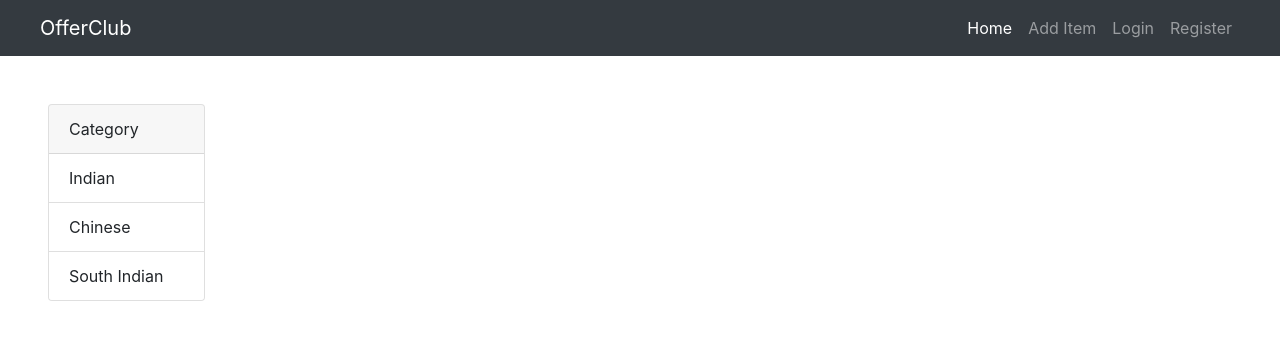
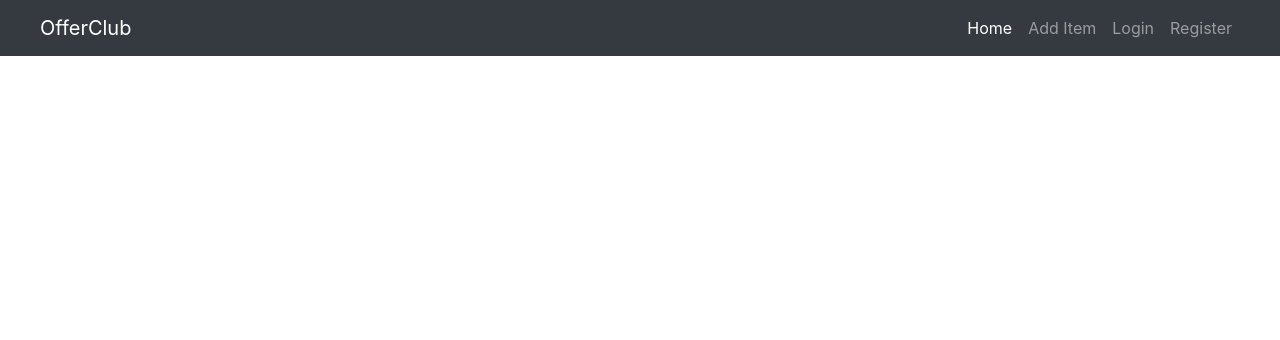
Before and after one commit to Bugswriter/offerclub, a Flask app: page / in a window 1280 px wide. Shown: the top 340 px of the page. Run offline with Flask 2, Linux system fonts and the light colour scheme; data that the repository does not hold is empty; some libraries are stand-ins or nearby versions.

Commit message:
Its done

```diff
--- a/hungrynigga/items/routes.py
+++ b/hungrynigga/items/routes.py
@@ -31,6 +31,7 @@ def menu():
 			x['realprice'] = item.getOffer()
 			x['category'] = item.category
 			x['exp'] = item.date
+			x['discription'] = item.discription
 			x['cart'] = False
 			x['rating_color'] = item.getRatingColor()
 			for c in cart:
@@ -79,7 +80,6 @@ def addcart():
 	item['quantity'] = quantity
 	item['realprice'] = itemObj.getOffer()
 	item['added'] = added
-	item['veg'] = itemObj.veg
 	item['mrptotal'] = x[0]
 	item['realtotal'] = x[1]
 
--- a/hungrynigga/static/js/script.js
+++ b/hungrynigga/static/js/script.js
@@ -22,12 +22,8 @@ $( document ).ready(function() {
     		success: function(response){
 
                 if (response.added){
-                    if (response.veg){
-                        var image = "<img src='/static/images/veg.png'> ";
-                    }else{
-                        var image = "<img src='static/images/nonveg.png'> ";
-                    }
-                    title = image + "&nbsp " + response.title;
+
+                    title =  "&nbsp " + response.title;
                     quantity = " (" +response.quantity+ ")"
                     price = '<b class="float-right">&#x20b9;' + response.realprice*response.quantity;
                     row = "<li class='list-group-item' id=cart"+ response.id +">" + title + quantity  + price + "</li>";
--- a/hungrynigga/templates/menu.html
+++ b/hungrynigga/templates/menu.html
@@ -1,20 +1,6 @@
 {% extends 'layout.html' %}
 {% block content %}
-<div class="col-md-2">
-	<div class="row justify-content-around">
-		<div class="card m-4" style="width: 18rem;">
-		  <div class="card-header">
-		    Category
-		  </div>
-		  <ul class="list-group list-group-flush">
-		    <li class="list-group-item">Indian</li>
-		    <li class="list-group-item">Chinese</li>
-		    <li class="list-group-item">South Indian</li>
-		  </ul>
-		</div>
-	</div>
-</div>
-<div class="col-md-7">
+<div class="col-md-8">
 	<div class="row justify-content-around">
 	{% for item in items %}
 		<div class="card m-4 animated bounceIn" style="width: 18rem;">
@@ -48,7 +34,7 @@
 	{% endfor %}
 </div>
 </div>
-<div class="col-md-3">
+<div class="col-md-4">
 	{% if current_user.is_authenticated %}
 	<div class="row justify-content-around">
 		<div class="card m-4 animated bounceIn" style="width: 360px;">
@@ -58,12 +44,9 @@
 		  <ul class="list-group list-group-flush" id="cart-list">
 		    {% for item in items %}
 		    {% if item['cart'] %}
-		    	{% if item['veg'] %}
-		    	<li class="list-group-item" id="cart{{item['id']}}"><img src="{{ url_for('static', filename='images/veg.png' )}}">
-		    	{% else %}
-		    	<li class="list-group-item"><img src="{{ url_for('static', filename='images/nonveg.png' )}}">
-		   		{% endif %}
-		    	&nbsp {{ item['title'] }} ({{ item['quantity'] }}) <b class="float-right">&#x20b9;{{ item['realprice']*item['quantity'] }}</b></li>
+		    	<li class="list-group-item">
+			    	&nbsp {{ item['title'] }} ({{ item['quantity'] }}) <b class="float-right">&#x20b9;{{ 	item['realprice']*item['quantity'] }}</b>
+		    	</li>
 		    {% endif %}
 		    {% endfor %}
 		  </ul>
@@ -75,6 +58,10 @@
 
 		  	<a href="/checkout" class="btn btn-success float-right mt-1">Checkout ➝</a>
 		  </div>
+
+		</div>
+		<div class="card m-4 mt-4" style="width: 18rem;">
+		  <iframe src="https://www.google.com/maps/embed?pb=!1m14!1m12!1m3!1d14042.722183074402!2d79.45912685!3d28.368506199999995!2m3!1f0!2f0!3f0!3m2!1i1024!2i768!4f13.1!5e0!3m2!1sen!2sin!4v1581238066403!5m2!1sen!2sin" width="360" height="360" frameborder="0" style="border: 1px solid grey" allowfullscreen=""></iframe>
 		</div>
 	</div>
 	{% endif %}
```
